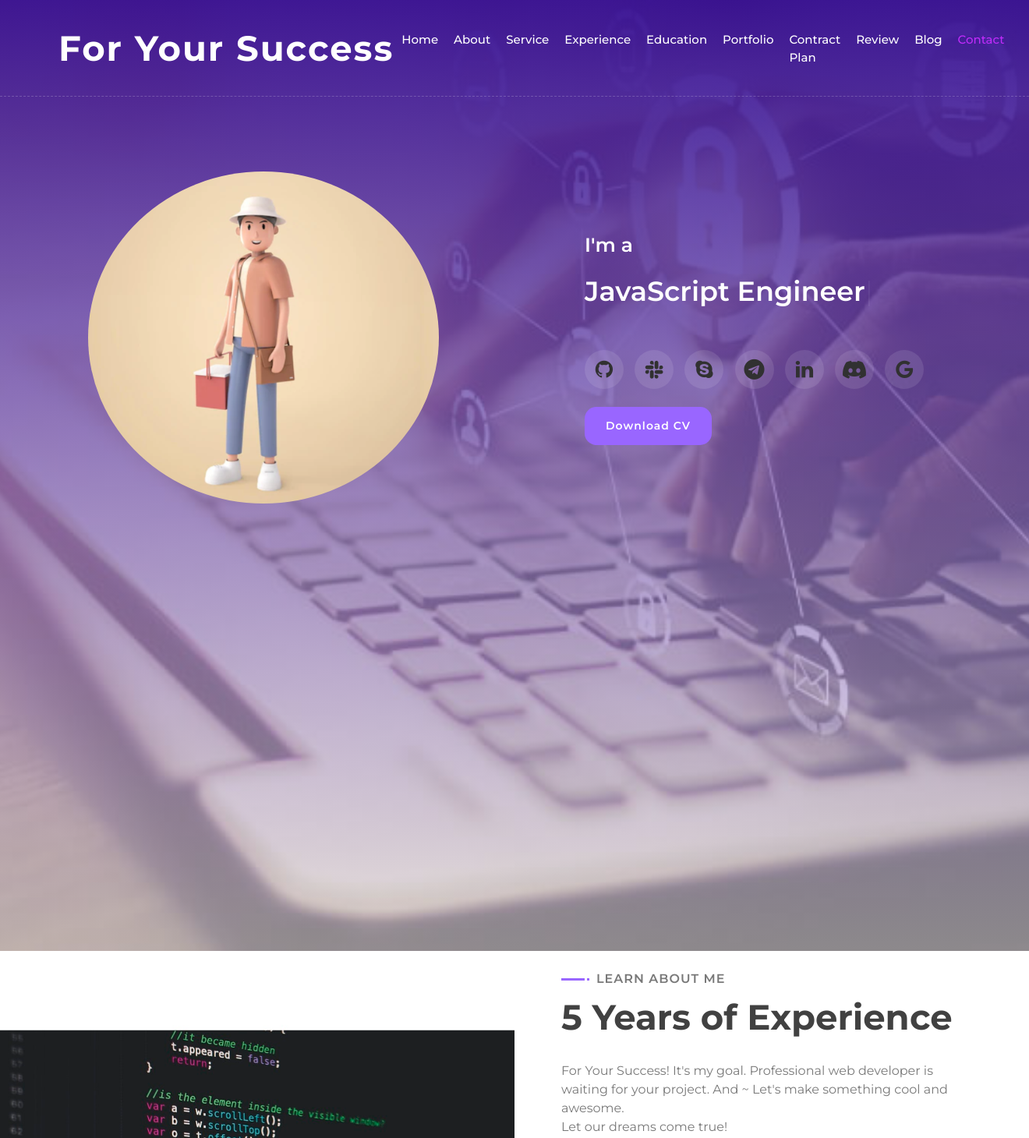
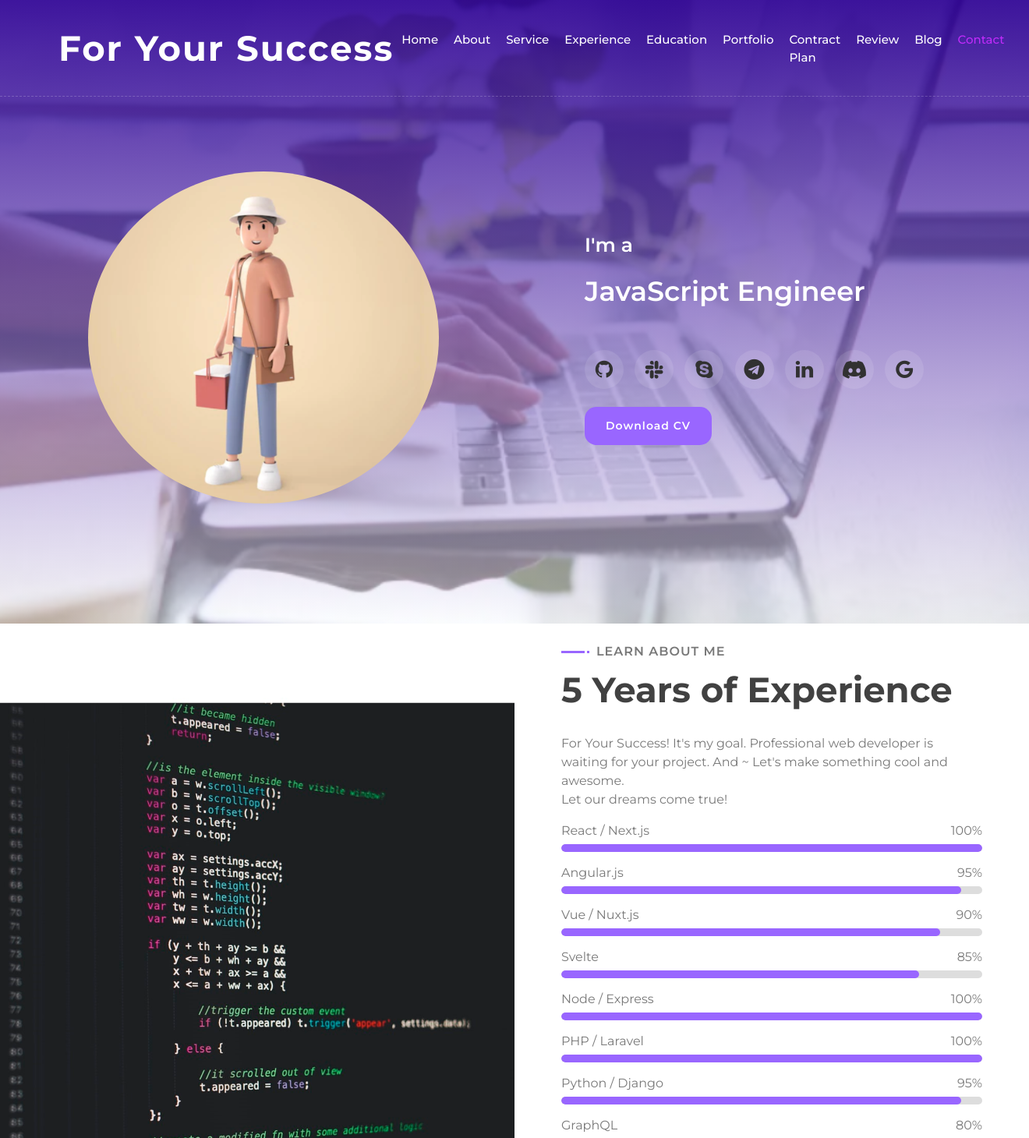
Before and after one commit to smartcoder0305/webdev, a PHP site: page / in a window 1320 px wide. Shown: the top 1460 px of the page at 78% size. Run offline with PHP 8.4, Linux system fonts and the light colour scheme; some libraries are stand-ins or nearby versions; some web fonts are replaced.

Commit message:
updated style

```diff
--- a/css/style.css
+++ b/css/style.css
@@ -248,10 +248,11 @@ a:focus {
 .hero {
     position: relative;
     width: 100%;
+    height: 100vh;
     margin-bottom: 45px;
     padding: 120px 0 0 0;
     overflow: hidden;
-    background: linear-gradient(rgba(48, 7, 143, 0.925), rgba(245, 239, 239, 0.55)), url(../img/hero-bg.jpg);
+    background: linear-gradient(rgba(47, 3, 149, 0.925), rgba(255, 255, 255, 0.55)), url(../img/hero-bg.png);
     background-position: center;
     background-repeat: no-repeat;
     background-size: cover;
```
Also changed, not shown: img/hero-bg.jpg (deleted), img/hero-bg.png (added), img/hero-ex.jpg (deleted).
